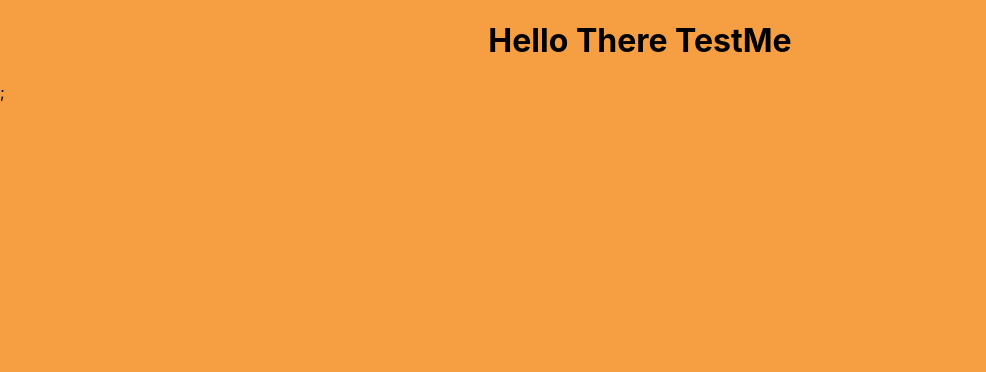
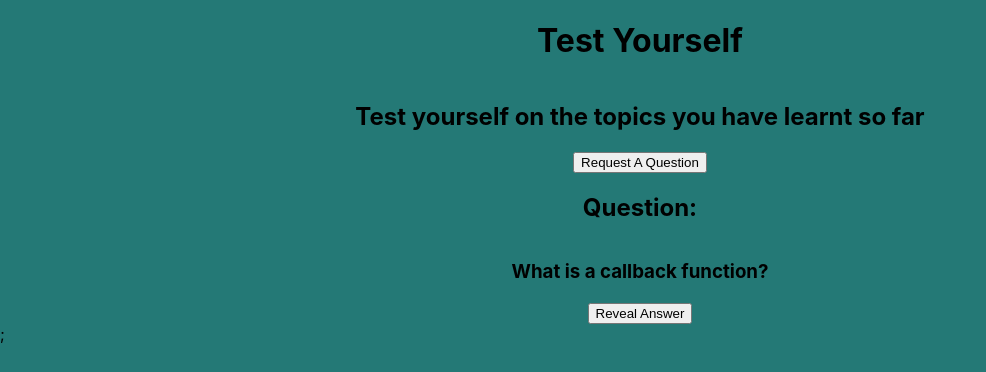
Before and after one commit to SchoolOfCode/bc14_w7_project-frontend-breaky-coders, a React (Create React App) app in the folder my-app/: page / in a window 1280 px wide. Both pictures are taken after a click on the button "Test Me". Shown: the top 372 px of the page, without its empty margins (0-986 px from the left). Built offline with nearby package versions, Linux system fonts and the light colour scheme.

Commit message:
Test Me base working.

```diff
--- a/my-app/src/components/App/App.css
+++ b/my-app/src/components/App/App.css
@@ -1,3 +1,7 @@
+:root{
+  background-color: #247976
+}
+
 .App{
   height: 100vh;
   background-color: #247976;
--- a/my-app/src/components/App/App.js
+++ b/my-app/src/components/App/App.js
@@ -20,7 +20,7 @@ function App() {
     } else if (page === "myFlashcards") {
       return <MyFlashcards setPage={setPage} flashcardsList={flashCardsList} />;
     } else if (page === "testMe") {
-      return <TestMe setPage={setPage} />
+      return <TestMe setPage={setPage} flashcardsList={flashCardsList}/>
     } else if (page === "addAFlashcard") {
       return <AddAFlashcard setPage={setPage} />;
     }
--- a/my-app/src/components/App/stateData.js
+++ b/my-app/src/components/App/stateData.js
@@ -47,6 +47,18 @@ const flashCardsListData = [
     {
       question: "What is regular expression in JavaScript?",
       answer: "A regular expression is a sequence of characters that forms a search pattern. When you search for data in a text, you can use this search pattern to describe what you are searching for."
+    },
+    {
+      question: "What is a closure in JavaScript?",
+      answer: "A closure is a function that has access to its outer function scope even after the outer function has returned. This means a closure can remember and access variables and arguments of its outer function even after the function has finished."
+    },
+    {
+      question: "What is a promise in JavaScript?",
+      answer: "A promise is an object that may produce a single value some time in the future. It is a proxy for a value not necessarily known when the promise is created."
+    },
+    {
+      question: "What is a pure function?",
+      answer: "A pure function is a function that always returns the same result if the same arguments are passed in. It does not depend on any state, or data, change during a programs execution. It must also not cause any side effects."
     }
 
 ];
--- a/my-app/src/components/MyFlashcards/MyFlashcards.css
+++ b/my-app/src/components/MyFlashcards/MyFlashcards.css
@@ -1,5 +1,5 @@
 body{
-    background-color: #F59F42;
+    background-color: #247976;
 }
 
 .overlay__header{
@@ -19,7 +19,7 @@ body{
     display: flex;
     justify-content: flex-start;
     margin-right: 2em;
-    background-color: teal !important;
+    background-color: #F59F42 !important;
     border-radius: 20px;
     border: none;
     cursor: pointer;
--- /dev/null
+++ b/my-app/src/components/TestMe/TestMe.css
@@ -0,0 +1,14 @@
+.overlay__content{
+    display: flex;
+    flex-direction: column;
+}
+.overlay__content-question{
+    display: flex;
+    flex-direction: column;
+    align-items: center;
+}
+.overlay__content-answer{
+    display: flex;
+    flex-direction: column;
+    align-items: center;
+}
--- a/my-app/src/components/TestMe/index.js
+++ b/my-app/src/components/TestMe/index.js
@@ -1,7 +1,65 @@
-// import App from "../App/App";
+import React from "react";
+import { useState, useEffect } from "react";
+import "./TestMe.css";
 
-function TestMe() {
-  return <h1>Hello There TestMe</h1>;
+function TestMe({flashcardsList}) {
+
+  const [randomIndex, setRandomIndex] = useState(0);
+  const [showAnswer, setShowAnswer] = useState(false);
+
+  useEffect(() => {
+    setRandomIndex(Math.floor(Math.random() * flashcardsList.length - 1));
+  },[flashcardsList]);
+
+  const randomizedFlashcard = flashcardsList[randomIndex];
+
+  function handleQuestionButtonClick(){
+    setRandomIndex(Math.floor(Math.random() * (flashcardsList.length - 1)))
+    setShowAnswer(false);
+  }
+
+  function handleAnswerButtonClick(){
+    setShowAnswer(true);
+  }
+
+  return (
+
+    <div className="overlay">
+      <div className="overlay__content">
+        <div className="overlay__content-heading">
+          <h1>Test Yourself</h1>
+        </div>
+        <div className="overlay__content-subheading">
+          <h2>Test yourself on the topics you have learnt so far</h2>
+        </div>
+        <div className="overlay__content-button">
+          <button onClick={handleQuestionButtonClick}>Request A Question</button>
+        </div>
+        <div className="overlay__content-question">
+          <h2>Question:</h2>
+          {randomizedFlashcard && (
+            <h3>{randomizedFlashcard[Object.keys(randomizedFlashcard)[0]]}</h3>
+          )}
+        </div>
+        <div className="overlay__content-answer">
+          {showAnswer ? (
+            <>
+              <h2>Answer:</h2>
+              {randomizedFlashcard && (
+                <h3>{randomizedFlashcard[Object.keys(randomizedFlashcard)[1]]}</h3>
+              )}
+            </>
+          ) : (
+            <div></div>
+          )}
+          <div className="overlay__content-answer-button">
+            <button onClick={handleAnswerButtonClick}>Reveal Answer</button>
+          </div>
+        </div>
+      </div>
+    </div>
+
+  )
 }
 
 export default TestMe;
```
